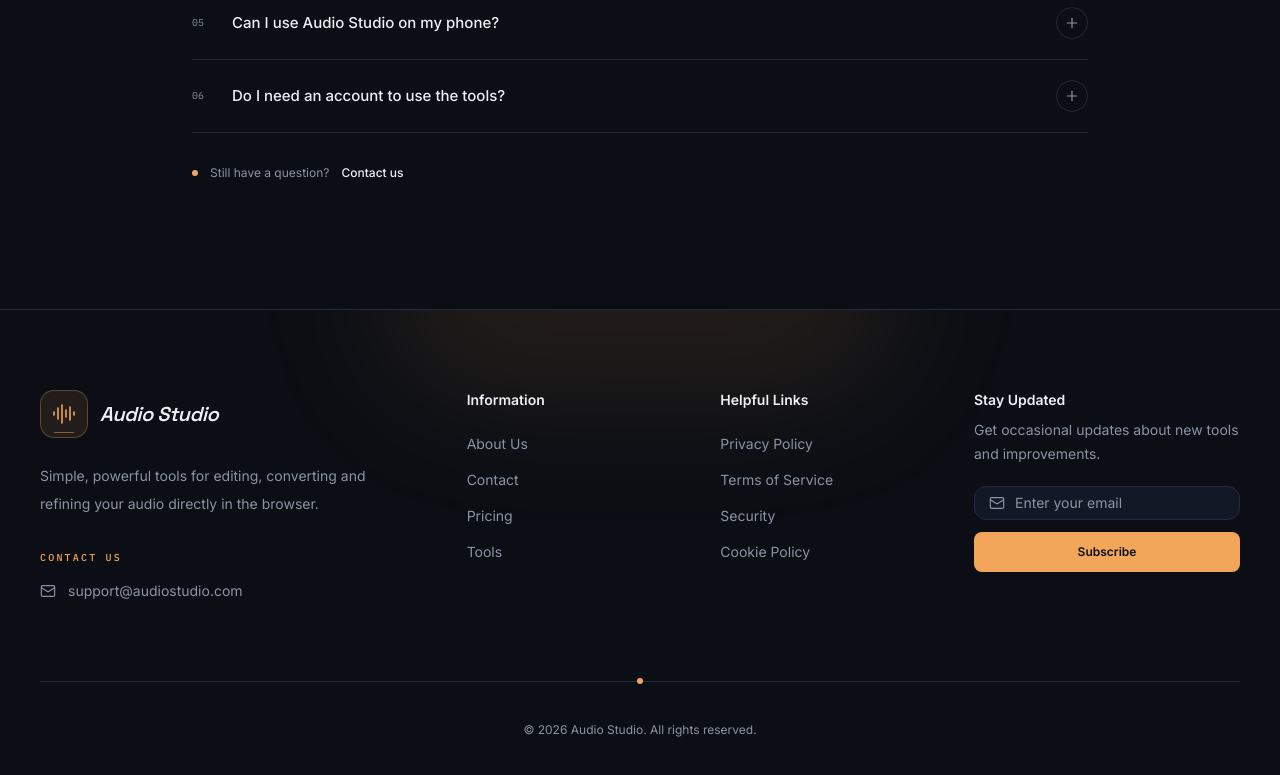
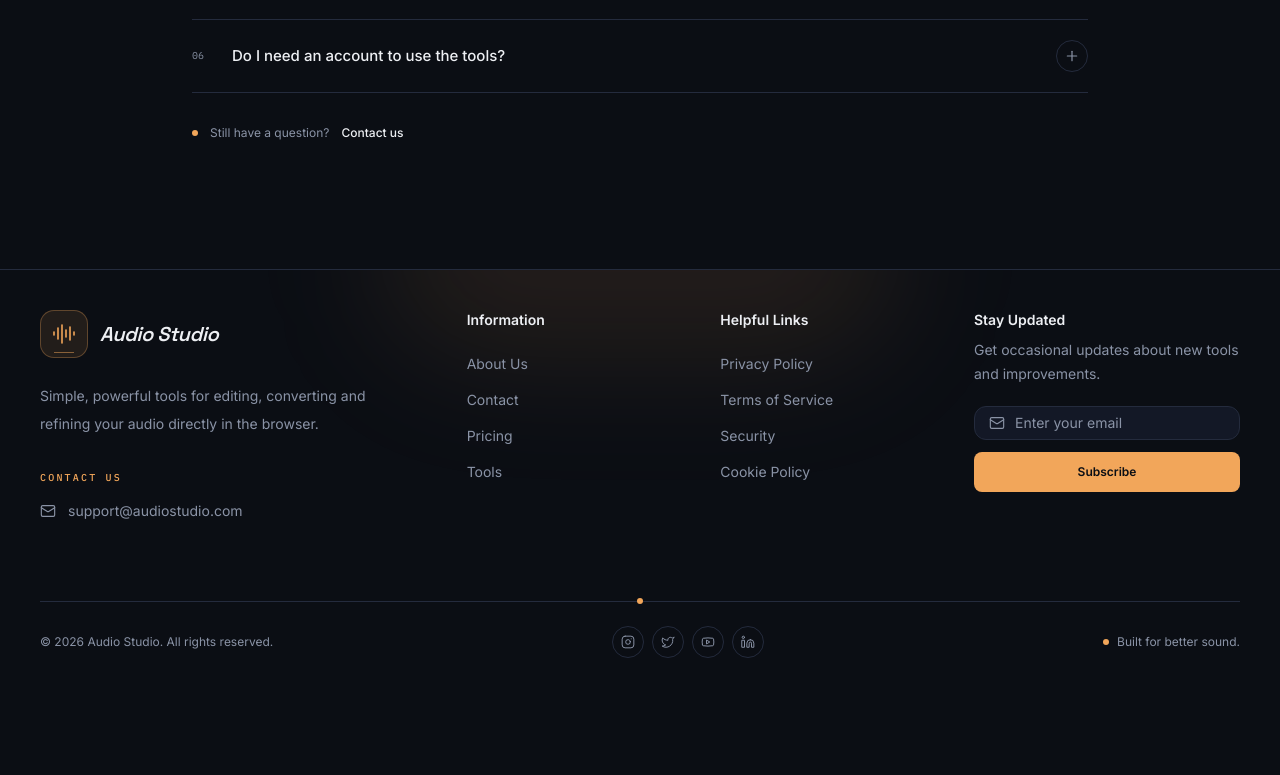
Before and after one commit to waliuhammad/Audio_Studio, a Next.js app: page / in a window 1280 px wide. Shown: the part 3881-4656 px from the top of the page. After the commit the page ends 4563 px from the top, so only its background shows below. Built offline with nearby package versions, Linux system fonts and the light colour scheme; no server answers.

Commit message:
tighten pricing/FAQ/footer spacing

```diff
--- a/components/FAQ/FAQ.tsx
+++ b/components/FAQ/FAQ.tsx
@@ -28,7 +28,7 @@ const FAQ_ITEMS = [
   {
     question: "Do I need an account to use the tools?",
     answer:
-      "Yes. A free account takes a moment and gives you 10 tool runs a day, plus a library to keep what you make. Pro raises that to 50 a day and Business to 100.",
+      "Yes. A free account takes a moment and gives you 10 tool runs a day, plus a library to keep what you make. Pro raises that to 25 a day and Business to 100.",
   },
 ];
 
@@ -49,9 +49,11 @@ export function FAQ() {
       className="
         container-studio
         scroll-mt-32
-        py-14
+        pb-14
+        pt-7
         sm:scroll-mt-40
-        sm:py-20
+        sm:pb-20
+        sm:pt-10
         lg:scroll-mt-44
       "
     >
--- a/components/Footer/Footer.tsx
+++ b/components/Footer/Footer.tsx
@@ -4,6 +4,10 @@ import {
   AudioLines,
   Mail,
   ArrowUpRight,
+  Instagram,
+  Twitter,
+  Youtube,
+  Linkedin,
 } from "lucide-react";
 const INFORMATION_LINKS = [
   { label: "About Us", href: "/about" },
@@ -17,6 +21,29 @@ const HELPFUL_LINKS = [
   { label: "Terms of Service", href: "/terms" },
   { label: "Security", href: "/security" },
  { label: "Cookie Policy", href: "/cookie-policy" },
+];
+
+const SOCIAL_LINKS = [
+  {
+    label: "Instagram",
+    href: "#",
+    icon: Instagram,
+  },
+  {
+    label: "Twitter",
+    href: "#",
+    icon: Twitter,
+  },
+  {
+    label: "YouTube",
+    href: "#",
+    icon: Youtube,
+  },
+  {
+    label: "LinkedIn",
+    href: "#",
+    icon: Linkedin,
+  },
 ];
 
 export function Footer() {
@@ -63,12 +90,15 @@ export function Footer() {
           className="
             grid
             gap-10
-            py-12
+            pb-12
+            pt-6
             sm:gap-12
-            sm:py-16
+            sm:pb-16
+            sm:pt-8
             lg:grid-cols-[1.5fr_0.8fr_0.8fr_1fr]
             lg:gap-14
-            lg:py-20
+            lg:pb-20
+            lg:pt-10
           "
         >
 
@@ -431,10 +461,15 @@ export function Footer() {
         <div
           className="
             flex
+            flex-col
             items-center
-            justify-center
-            py-10
+            gap-4
+            py-6
             text-center
+            sm:flex-row
+            sm:justify-between
+            sm:gap-5
+            sm:text-left
           "
         >
           {/* Copyright */}
@@ -449,6 +484,73 @@ export function Footer() {
             © {new Date().getFullYear()} Audio Studio.
             All rights reserved.
           </p>
+
+          {/* Social icons */}
+          <div className="flex items-center gap-2">
+            {SOCIAL_LINKS.map((social) => {
+              const Icon = social.icon;
+
+              return (
+                <a
+                  key={social.label}
+                  href={social.href}
+                  aria-label={social.label}
+                  className="
+                    flex
+                    h-8
+                    w-8
+                    items-center
+                    justify-center
+                    rounded-full
+                    border
+                    border-paper-border
+                    text-graphite-muted
+                    transition-all
+                    duration-200
+                    hover:-translate-y-0.5
+                    hover:border-amber
+                    hover:bg-amber
+                    hover:text-ink
+                    dark:border-ink-border
+                    dark:text-mist-muted
+                    dark:hover:border-amber
+                    dark:hover:bg-amber
+                    dark:hover:text-ink
+                  "
+                >
+                  <Icon
+                    className="h-3.5 w-3.5"
+                    strokeWidth={1.7}
+                  />
+                </a>
+              );
+            })}
+          </div>
+
+          {/* Tagline */}
+          <div
+            className="
+              flex
+              items-center
+              gap-2
+              text-[11px]
+              text-graphite-muted
+              dark:text-mist-muted
+              sm:text-xs
+            "
+          >
+            <span
+              className="
+                h-1.5
+                w-1.5
+                shrink-0
+                rounded-full
+                bg-amber
+              "
+            />
+
+            Built for better sound.
+          </div>
         </div>
       </div>
     </footer>
```
